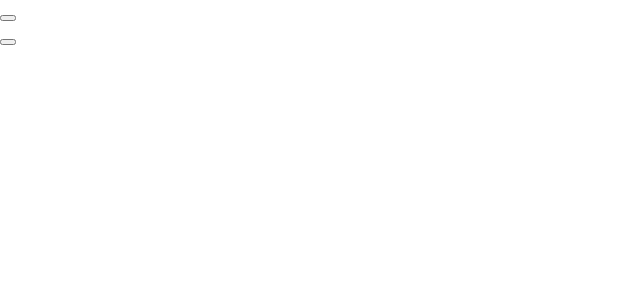
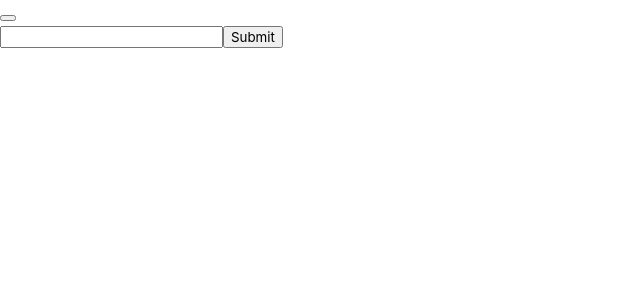
Before and after one commit to sushilparajuli/vue-test-starter, a Vue app: page / in a window 1280 px wide. Shown: the top 300 px of the page, without its empty margins (0-640 px from the left). Built offline with nearby package versions, Linux system fonts and the light colour scheme.

Commit message:
Testing form submit  with post mock  call

```diff
--- a/src/components/Form.vue
+++ b/src/components/Form.vue
@@ -1,14 +1,21 @@
 <template>
-    <form @submit="onSubmit">
-        <button />
+    <form name="email-form" @submit="onSubmit">
+        <input type="email" v-model="email" />
+        <button type="submit">Submit </button>
     </form>
 </template>
 
 <script>
 export default {
+    data: () => ({
+        email: null
+    }),
     methods: {
-        onSubmit() {
-            this.$emit('form-submitted')
+        onSubmit (event) {
+            this.axios.post('http://demo7437963.mockable.io/validate', {
+            email: this.email
+        })
+        this.$emit('form-submitted')
         }
     }
 }
```
Also changed, not shown: 2 other files (tests, documents, lock files or other folders).
